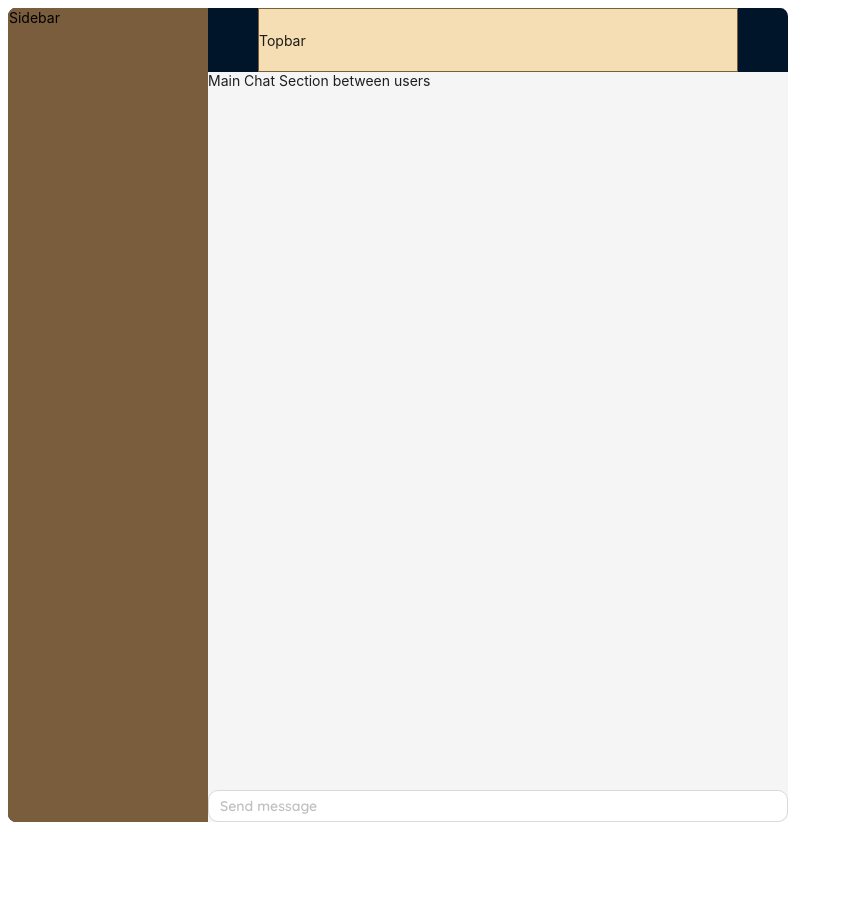
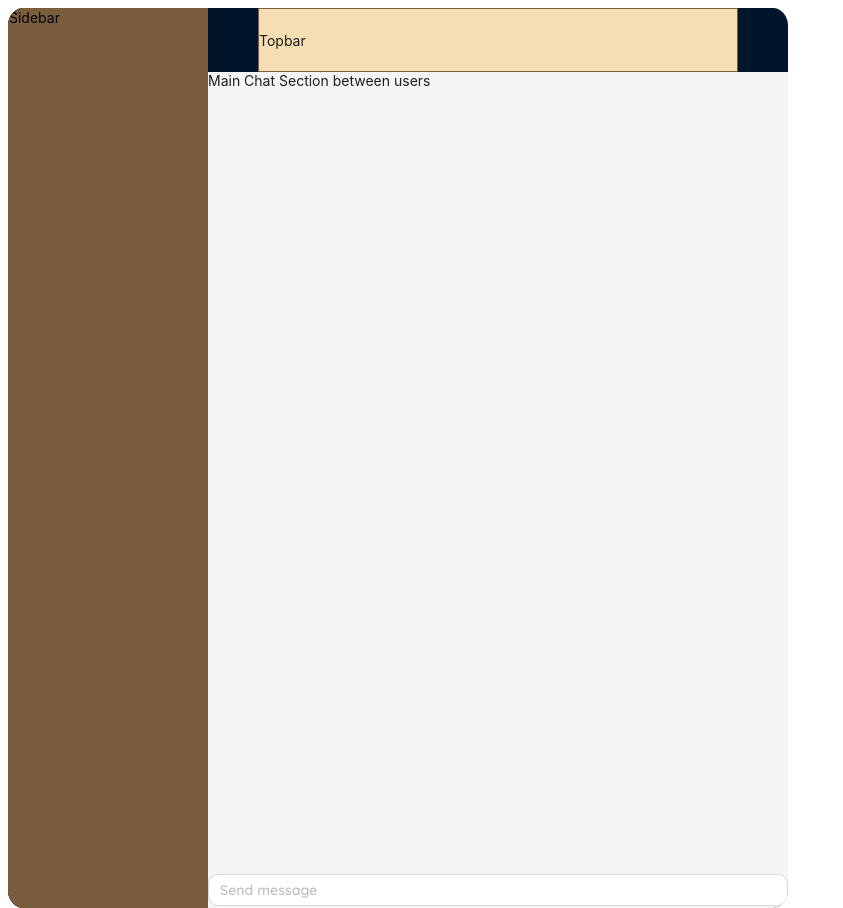
Before and after one commit to EvanZig/messengerApp, a React (Create React App) app in the folder client/: page / in a window 1280 px wide. Shown: the whole page, without its empty margins (0-843 px from the left). Before the commit the page ends 822 px from the top, so only its background shows below. Built offline with nearby package versions, Linux system fonts and the light colour scheme.

Commit message:
fixed chat layout

```diff
--- a/client/src/components/ChatLayout.tsx
+++ b/client/src/components/ChatLayout.tsx
@@ -2,9 +2,9 @@ import React from 'react'
 import Sidebar from './ChatUi/Sidebar'
 import SearchBar from './ChatUi/SearchBar'
 import ChatSection from './ChatUi/ChatSection'
-import { Layout, Space } from 'antd'
+import { Layout } from 'antd'
 
-const { Header, Footer, Sider, Content } = Layout
+const { Header, Sider, Content } = Layout
 
 export default function ChatLayout() {
     return (
--- a/client/src/styles/componentStyling/ChatLayoutStyle.scss
+++ b/client/src/styles/componentStyling/ChatLayoutStyle.scss
@@ -3,10 +3,11 @@ $brown: #7a5d3c;
 // Chat Input Styling
 .chatInputBox {
     max-width: auto !important;
-    min-width: 300px;
+    min-width: 200px;
     font-family: 'Quicksand', sans-serif;
     border-radius: 10px;
     outline: none;
+    margin-bottom: 2.5px;
     transition: box-shadow 0.3s ease;
 }
 
@@ -33,7 +34,10 @@ $brown: #7a5d3c;
 
 // entire Chat Layout Styling
 .chatLayout {
-    border-radius: 1%;
+    background-color: black;
+    min-width: 600px;
+    height: 900px;
+    border-radius: 2%;
     overflow: hidden;
 }
 
@@ -56,7 +60,6 @@ $brown: #7a5d3c;
 // Chat Section with between users
 
 .chatSectionContainer {
-    min-height: 750px;
     display: flex;
 }
 
```
Also changed, not shown: client/src/App.tsx (+6 -7 lines).
